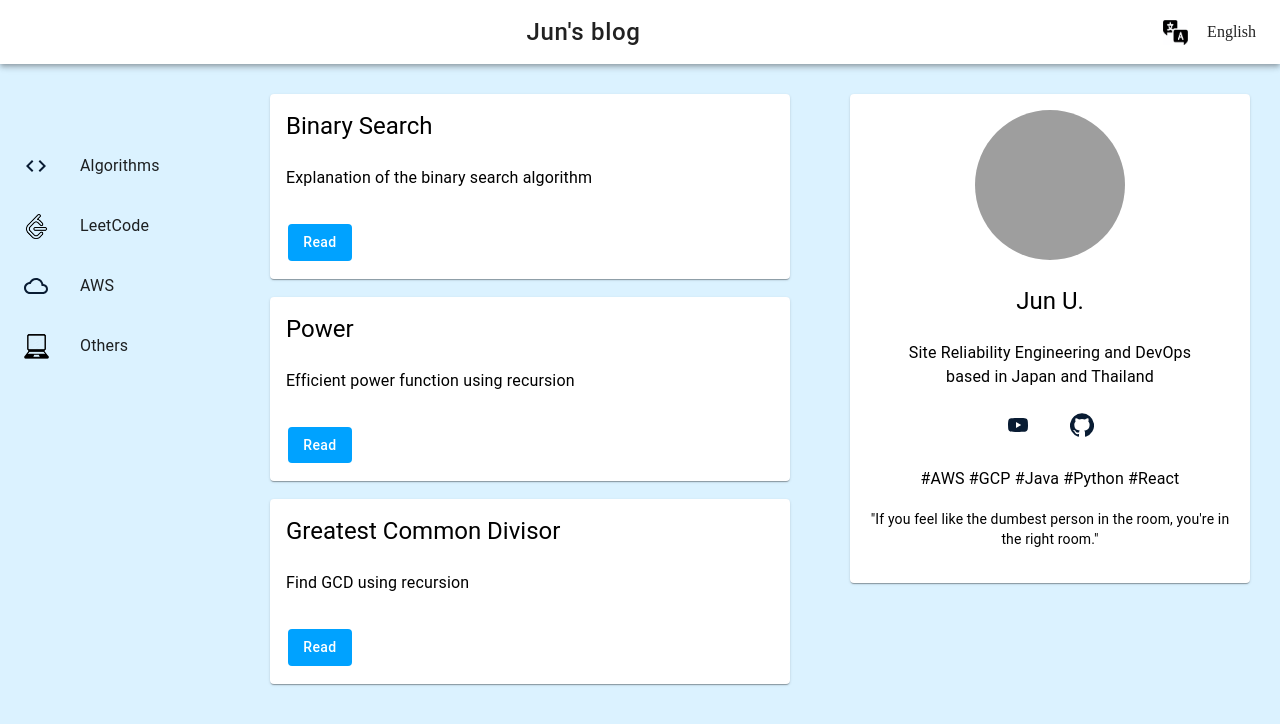
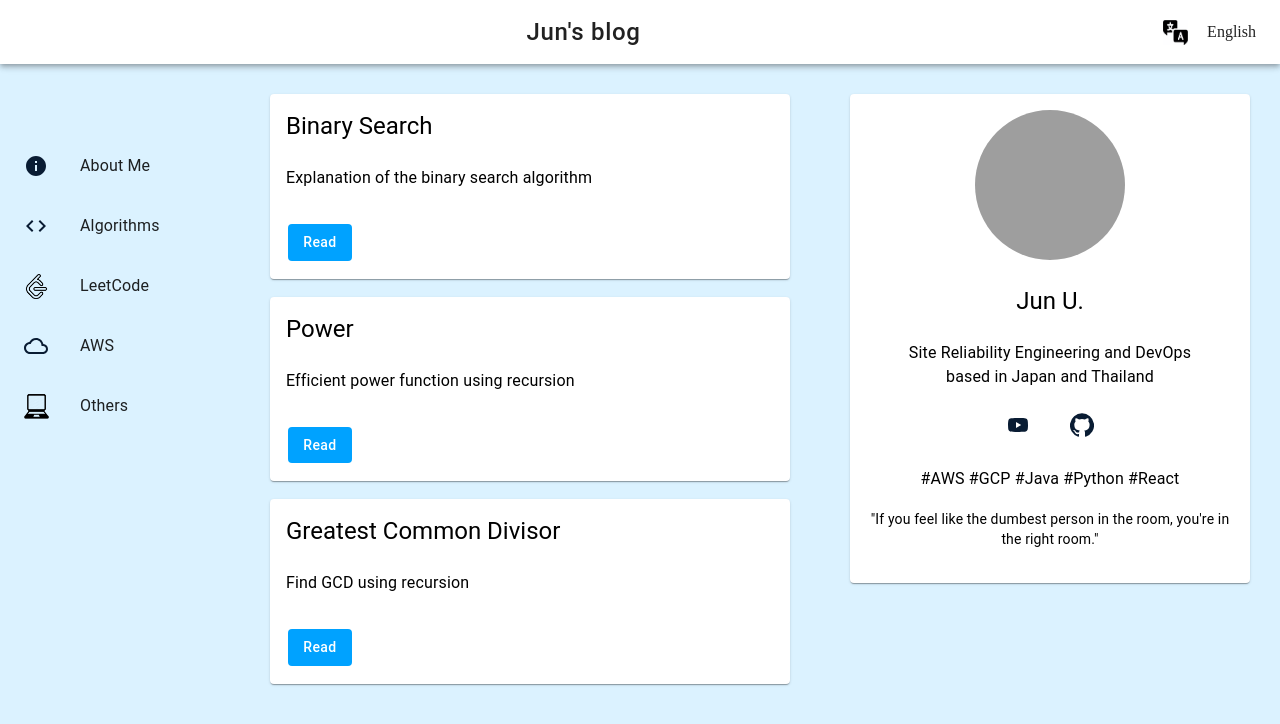
Before and after one commit to jun-uen0/react-techs, a React (Create React App) app: page / in a window 1280 px wide. Shown: the top 724 px of the page. Built offline with nearby package versions, Linux system fonts and the light colour scheme; grey boxes are pictures that could not be loaded; the HTML template or start-up script is replaced by a standard one.

Commit message:
add: about section

```diff
--- a/src/components/Layout/ContentsArea/Content/Content.tsx
+++ b/src/components/Layout/ContentsArea/Content/Content.tsx
@@ -7,14 +7,28 @@ import convertPath from './parts/convertPath'
 import RadixConversion from '../Original/Math/RadixConversion'
 
 const Content: React.FC<ContentProps> = (props) => {
+  const defaultContent = {
+    title: "Content Not Found",
+    path: "",
+    description: "The requested content does not exist."
+  }
+
+  const content = props.content || defaultContent;
+
   const language = () => props.isEnglish ? 'jp' : 'en'
   const languageText = language() === 'jp' ? 'Japanese' : 'English'
   const noContent = (<h3>This page is not available in {languageText}.</h3>)
+
   const [read, setRead] = useState('')
   const [showNoContent, setShowNoContent] = useState(false)
-  const url = `https://raw.githubusercontent.com/jun-uen0/${convertPath(props.content.path)}_${language()}.md`
+  const url = content.path ? `https://raw.githubusercontent.com/jun-uen0/${convertPath(content.path)}_${language()}.md` : null
 
   useEffect(() => {
+    if (!url) {
+      setShowNoContent(true)
+      return;
+    }
+
     axios.get(url)
       .then((res) => {
         setRead(res.data)
@@ -25,7 +39,7 @@ const Content: React.FC<ContentProps> = (props) => {
       })
   }, [props.isEnglish])
 
-  const showNomal = () => {
+  const showNormal = () => {
     return read === '' ? (showNoContent ? <div>{noContent}</div> : null) : <MarkdownContent read={read} />
   }
 
@@ -40,9 +54,9 @@ const Content: React.FC<ContentProps> = (props) => {
       padding: '30px',
     }}>
       <BackButton setShowCards={props.setShowCards} />
-      {props.content.original
-        ? showOriginal(props.content.original)
-        : showNomal()
+      {content.original
+        ? showOriginal(content.original)
+        : showNormal()
       }
     </div>
   )
--- a/src/components/Layout/ContentsArea/ContentCards/ContentCards.tsx
+++ b/src/components/Layout/ContentsArea/ContentCards/ContentCards.tsx
@@ -9,7 +9,7 @@ const ContentCards: React.FC<ContentCardsProps> = (props) => {
         {props.contents.map((content:contentType, idx:number) =>{
           return (
             <ContentCard
-              key={idx} // To avoid warning
+              key={idx}
               idx={idx}
               title={content.title}
               description={content.description}
--- a/src/components/Layout/ContentsArea/ContentsArea.tsx
+++ b/src/components/Layout/ContentsArea/ContentsArea.tsx
@@ -4,30 +4,35 @@ import Content from "./Content/Content"
 import { ContentsAreaProps } from "../../types"
 
 const ContentsArea: React.FC<ContentsAreaProps> = (props) => {
-
   const contents = require(`../../../contents/${props.contentsType}.json`)
 
   const [contentNumber, setContentNumber] = useState(() => {
-    const contentNumber = localStorage.getItem('contentNumber')
-    return JSON.parse(contentNumber as string) as number ?? -1
+    if (props.contentsType === "about") {
+      return 0
+    }
+    const savedContentNumber = localStorage.getItem('contentNumber')
+    return JSON.parse(savedContentNumber as string) as number ?? -1
   })
 
   useEffect(() => {
     localStorage.setItem('contentNumber', JSON.stringify(contentNumber))
   }, [contentNumber])
 
+  const validContentNumber = contentNumber >= 0 && contentNumber < contents.length ? contentNumber : 0;
+  const selectedContent = contents[validContentNumber];
+
   return (
     <>
-      {props.showCards
-      ? <ContentCards
+      {props.contentsType === "about" || !props.showCards
+      ? <Content
+          setShowCards={props.setShowCards}
+          content={selectedContent}
+          isEnglish={props.isEnglish}
+        />
+      : <ContentCards
           setShowCards={props.setShowCards}
           setContentNumber={setContentNumber}
           contents={contents}
-        />
-      : <Content
-          setShowCards={props.setShowCards}
-          content={contents[contentNumber]}
-          isEnglish={props.isEnglish}
         />
       }
     </>
--- a/src/components/Layout/SideBar/parts/Items.tsx
+++ b/src/components/Layout/SideBar/parts/Items.tsx
@@ -7,29 +7,40 @@ import ListItemText from '@material-ui/core/ListItemText'
 import Button from '@material-ui/core/Button'
 import Code from '@material-ui/icons/Code'
 import CloudQueue from '@material-ui/icons/CloudQueue'
+import InfoIcon from '@material-ui/icons/Info'
 import { useStyles } from '../../../theme'
 import { SideBarProps } from '../../../types'
 
 const Items: React.FC<SideBarProps> = (props) => {
-
   const classes = useStyles()
   const [searchParams, setSearchParams] = useSearchParams()
 
   return (
     <>
+      <ListItem key={'About Me'}>
+        <Button
+          onClick={() => {
+            props.setContentsType('about')
+            props.setShowCards(false)
+            setSearchParams({ item: 'about' })
+          }}
+        >
+          <ListItemIcon>
+            <InfoIcon color='secondary' />
+          </ListItemIcon>
+          <ListItemText primary={'About Me'} />
+        </Button>
+      </ListItem>
       <ListItem key={'Algorithms'}>
         <Button
           onClick={() => {
-            console.log('Algorithms clicked')
             props.setContentsType('algorithms')
             props.setShowCards(true)
             setSearchParams({ item: 'algorithms' })
           }}
         >
           <ListItemIcon>
-            <Code
-              color='secondary'
-            />
+            <Code color='secondary' />
           </ListItemIcon>
           <ListItemText primary={'Algorithms'} />
         </Button>
@@ -37,19 +48,13 @@ const Items: React.FC<SideBarProps> = (props) => {
       <ListItem key={'LeetCode'}>
         <Button
           onClick={() => {
-            console.log('LeetCode clicked')
             props.setContentsType('leetcode')
             props.setShowCards(true)
             setSearchParams({ item: 'leetcode' })
           }}
         >
           <ListItemIcon>
-            <img
-              src={leetCodeLogo}
-              alt='LeetCode logo'
-              height={'25px'}
-              width={'25px'}
-            />
+            <img src={leetCodeLogo} alt='LeetCode logo' height={'25px'} width={'25px'} />
           </ListItemIcon>
           <ListItemText primary={'LeetCode'} />
         </Button>
@@ -57,16 +62,13 @@ const Items: React.FC<SideBarProps> = (props) => {
       <ListItem key={'AWS'}>
         <Button
           onClick={() => {
-            console.log('AWS clicked')
             props.setContentsType('aws')
             props.setShowCards(true)
             setSearchParams({ item: 'aws' })
           }}
         >
           <ListItemIcon>
-            <CloudQueue
-              color='secondary'
-            />
+            <CloudQueue color='secondary' />
           </ListItemIcon>
           <ListItemText primary={'AWS'} />
         </Button>
@@ -74,19 +76,13 @@ const Items: React.FC<SideBarProps> = (props) => {
       <ListItem key={'Others'}>
         <Button
           onClick={() => {
-            console.log('Others clicked')
             props.setContentsType('others')
             props.setShowCards(true)
             setSearchParams({ item: 'others' })
           }}
         >
           <ListItemIcon>
-            <img
-              src={LaptopLogo}
-              alt='Laptop logo'
-              height={'25px'}
-              width={'25px'}
-            />
+            <img src={LaptopLogo} alt='Laptop logo' height={'25px'} width={'25px'} />
           </ListItemIcon>
           <ListItemText primary={'Others'} />
         </Button>
--- a/src/components/types.ts
+++ b/src/components/types.ts
@@ -1,6 +1,6 @@
 import { Dispatch, SetStateAction } from "react"
 
-export type contents = 'algorithms' | 'leetcode' | 'aws' | 'others'
+export type contents = 'about' | 'algorithms' | 'leetcode' | 'aws' | 'others'
 
 export interface contentType {
   title: string
--- /dev/null
+++ b/src/contents/about.json
@@ -0,0 +1,7 @@
+[
+  {
+    "title": "About Me",
+    "path": "articles/about",
+    "description": "About me"
+  }
+]
```
